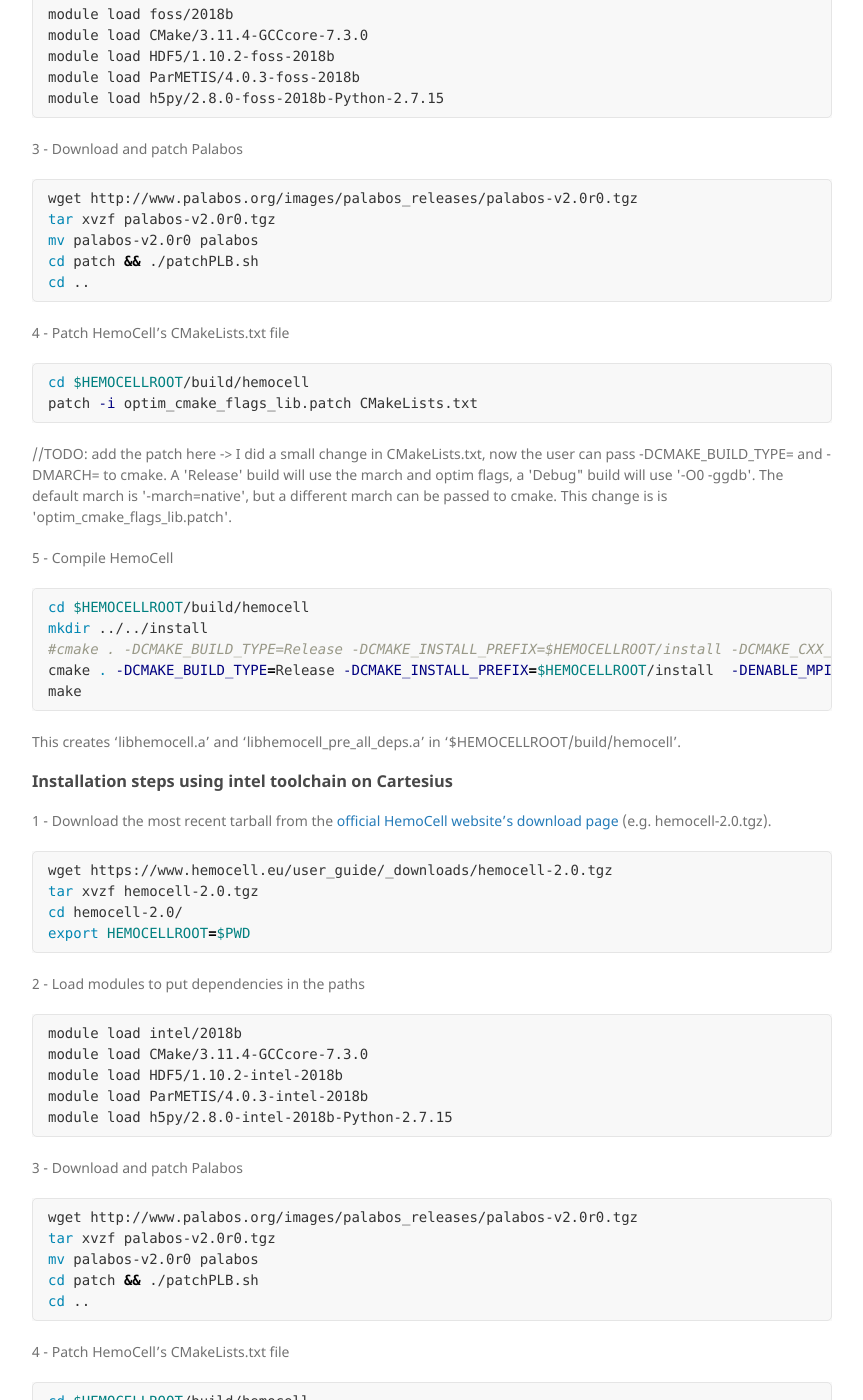
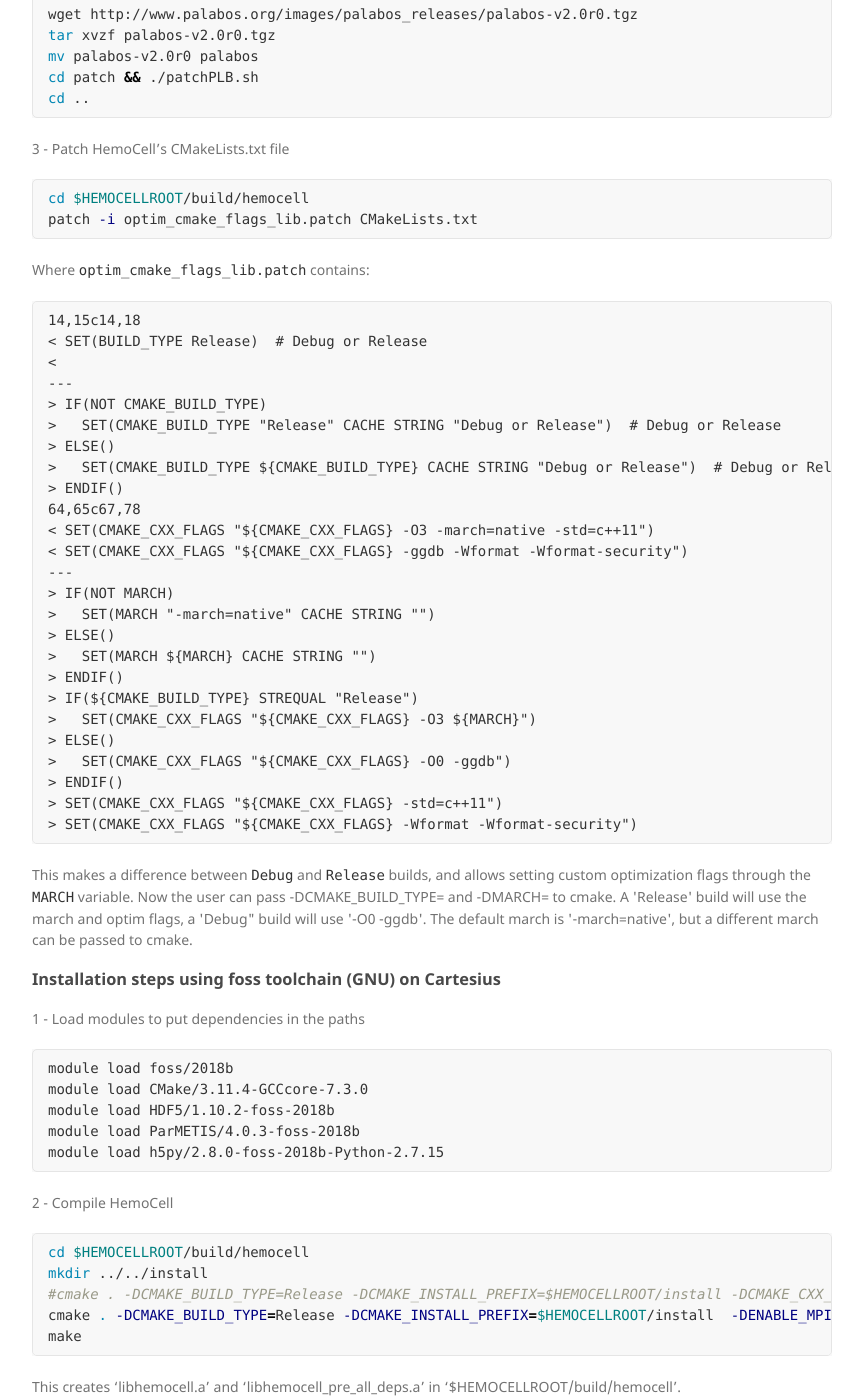
Before and after one commit to compbiomedeu/compbiomedeu.github.io, a Jekyll site: the page built from applications/HemoCell/HemoCell.md, in a window 1280 px wide and 1400 px high, scrolled down 1440 px. Shown: the whole window, without its empty margins (178-1041 px from the left). Built offline with Jekyll 4.4.1, drawn with Linux system fonts in a browser that asks for light colours; our own code applies the rules of GitHub Pages for plain Markdown files; some of the changed text lies outside the part shown.

Commit message:
improving HemoCell's, HemeLB's and Palabos's pages

````diff
--- a/applications/HemoCell/HemoCell.md
+++ b/applications/HemoCell/HemoCell.md
@@ -40,15 +40,15 @@ In this page we focus on the source code archive, but the installation steps are
 ### Prerequisites
 The following softwares and libraries are needed to compile and run HemoCell:
 - OpenMpi (>= 1.10.2) or Intel Mpi(>= 17.0.5)
-- Gcc >= 5.2.0
+- Gcc >= 5.2.0 or Intel C++ compiler(>= 17.0.5)
 - Cmake >=	3.7.2
 - Hdf5 >=	1.8.16
 - Gnu Patch >= 2.7.5
 - h5py >= 2.6.0-1
-- ParMetis 4.0.3 (Optional)
-- Palabos 2.0
+- [ParMetis](http://glaros.dtc.umn.edu/gkhome/metis/parmetis/overview) 4.0.3 (Optional)
+- [Palabos 2.0](http://www.palabos.org/index.php)
 
-### Installation steps using foss toolchain (GNU) on Cartesius
+### Download and patch steps on Cartesius
 
 1 - Download the most recent tarball from the [official HemoCell website's download page](https://www.hemocell.eu/user_guide/Downloads.html) (e.g. hemocell-2.0.tgz).
 ```bash
@@ -58,7 +58,57 @@ cd hemocell-2.0/
 export HEMOCELLROOT=$PWD
 ```
 
-2 - Load modules to put dependencies in the paths
+
+2 - Download and patch Palabos
+```bash
+wget http://www.palabos.org/images/palabos_releases/palabos-v2.0r0.tgz
+tar xvzf palabos-v2.0r0.tgz
+mv palabos-v2.0r0 palabos
+cd patch && ./patchPLB.sh
+cd ..
+```
+
+3 - Patch HemoCell's CMakeLists.txt file
+```bash
+cd $HEMOCELLROOT/build/hemocell
+patch -i optim_cmake_flags_lib.patch CMakeLists.txt
+```
+
+Where `optim_cmake_flags_lib.patch` contains:
+```
+14,15c14,18
+< SET(BUILD_TYPE Release)  # Debug or Release
+<
+---
+> IF(NOT CMAKE_BUILD_TYPE)
+>   SET(CMAKE_BUILD_TYPE "Release" CACHE STRING "Debug or Release")  # Debug or Release
+> ELSE()
+>   SET(CMAKE_BUILD_TYPE ${CMAKE_BUILD_TYPE} CACHE STRING "Debug or Release")  # Debug or Release
+> ENDIF()
+64,65c67,78
+< SET(CMAKE_CXX_FLAGS "${CMAKE_CXX_FLAGS} -O3 -march=native -std=c++11")
+< SET(CMAKE_CXX_FLAGS "${CMAKE_CXX_FLAGS} -ggdb -Wformat -Wformat-security")
+---
+> IF(NOT MARCH)
+>   SET(MARCH "-march=native" CACHE STRING "")
+> ELSE()
+>   SET(MARCH ${MARCH} CACHE STRING "")
+> ENDIF()
+> IF(${CMAKE_BUILD_TYPE} STREQUAL "Release")
+>   SET(CMAKE_CXX_FLAGS "${CMAKE_CXX_FLAGS} -O3 ${MARCH}")
+> ELSE()
+>   SET(CMAKE_CXX_FLAGS "${CMAKE_CXX_FLAGS} -O0 -ggdb")
+> ENDIF()
+> SET(CMAKE_CXX_FLAGS "${CMAKE_CXX_FLAGS} -std=c++11")
+> SET(CMAKE_CXX_FLAGS "${CMAKE_CXX_FLAGS} -Wformat -Wformat-security")
+```
+This makes a difference between `Debug` and `Release` builds, and allows setting custom optimization flags through the `MARCH` variable.
+Now the user can pass -DCMAKE_BUILD_TYPE=<Release or Debug> and -DMARCH=<arch> to cmake.
+ A 'Release' build will use the march and optim flags, a 'Debug" build will use '-O0 -ggdb'. The default march is '-march=native', but a different march can be passed to cmake.
+
+### Installation steps using foss toolchain (GNU) on Cartesius
+
+1 - Load modules to put dependencies in the paths
 
 ```bash
 module load foss/2018b
@@ -68,26 +118,7 @@ module load ParMETIS/4.0.3-foss-2018b
 module load h5py/2.8.0-foss-2018b-Python-2.7.15
 ```
 
-3 - Download and patch Palabos
-```bash
-wget http://www.palabos.org/images/palabos_releases/palabos-v2.0r0.tgz
-tar xvzf palabos-v2.0r0.tgz
-mv palabos-v2.0r0 palabos
-cd patch && ./patchPLB.sh
-cd ..
-```
-
-4 - Patch HemoCell's CMakeLists.txt file
-```bash
-cd $HEMOCELLROOT/build/hemocell
-patch -i optim_cmake_flags_lib.patch CMakeLists.txt
-```
-//TODO: add the patch here
--> I did a small change in CMakeLists.txt, now the user can pass -DCMAKE_BUILD_TYPE=<Release or Debug> and -DMARCH=<arch> to cmake. A 'Release' build will use the march and optim flags, a 'Debug" build will use '-O0 -ggdb'. The default march is '-march=native', but a different march can be passed to cmake.
-This change is is 'optim_cmake_flags_lib.patch'.
-
-
-5 - Compile HemoCell
+2 - Compile HemoCell
 ```bash
 cd $HEMOCELLROOT/build/hemocell
 mkdir ../../install
@@ -98,40 +129,15 @@ make
 
 This creates 'libhemocell.a' and 'libhemocell_pre_all_deps.a' in '$HEMOCELLROOT/build/hemocell'.
 
+### Installation steps using Intel toolchain on Cartesius
 
-
-### Installation steps using intel toolchain on Cartesius
-
-1 - Download the most recent tarball from the [official HemoCell website's download page](https://www.hemocell.eu/user_guide/Downloads.html) (e.g. hemocell-2.0.tgz).
-```bash
-wget https://www.hemocell.eu/user_guide/_downloads/hemocell-2.0.tgz
-tar xvzf hemocell-2.0.tgz
-cd hemocell-2.0/
-export HEMOCELLROOT=$PWD
-```
-
-2 - Load modules to put dependencies in the paths
+1 - Load modules to put dependencies in the paths
 ```bash
 module load intel/2018b
 module load CMake/3.11.4-GCCcore-7.3.0
 module load HDF5/1.10.2-intel-2018b
 module load ParMETIS/4.0.3-intel-2018b
 module load h5py/2.8.0-intel-2018b-Python-2.7.15
-```
-
-3 - Download and patch Palabos
-```bash
-wget http://www.palabos.org/images/palabos_releases/palabos-v2.0r0.tgz
-tar xvzf palabos-v2.0r0.tgz
-mv palabos-v2.0r0 palabos
-cd patch && ./patchPLB.sh
-cd ..
-```
-
-4 - Patch HemoCell's CMakeLists.txt file
-```bash
-cd $HEMOCELLROOT/build/hemocell
-patch -i optim_cmake_flags_lib.patch CMakeLists.txt
 ```
 
 5 - Compile HemoCell
@@ -142,13 +148,16 @@ cmake . -DCMAKE_BUILD_TYPE=Release -DCMAKE_INSTALL_PREFIX=$HEMOCELLROOT/install
 make
 ```
 
+
+This creates 'libhemocell.a' and 'libhemocell_pre_all_deps.a' in '$HEMOCELLROOT/build/hemocell'.
+
 ---
 ## Running HemoCell on Cartesius
 ---
 
 ### Simple Use case with foss toolchain: oneCellShear
 
-1 - init environment
+1 - Init environment
 ```bash
 module load foss/2018b
 module load CMake/3.11.4-GCCcore-7.3.0
@@ -157,20 +166,48 @@ module load ParMETIS/4.0.3-foss-2018b
 module load h5py/2.8.0-foss-2018b-Python-2.7.15
 ```
 
-2 - patch CMakeLists_template.txt
+2 - Patch CMakeLists_template.txt
 ```bash
 cd $HEMOCELLROOT/examples/
 patch -i optim_cmake_flags_examples.patch CMakeLists_template.txt
 ```
-//TODO: add the patch and explain what it does
 
-3 - update CMakeLists.txt for all testcases
+Where `optim_cmake_flags_examples.patch` contains:
+```
+13c13,17
+<
+---
+> IF(NOT CMAKE_BUILD_TYPE)
+>   SET(CMAKE_BUILD_TYPE "Release" CACHE STRING "Debug or Release")  # Debug or Release
+> ELSE()
+>   SET(CMAKE_BUILD_TYPE ${CMAKE_BUILD_TYPE} CACHE STRING "Debug or Release")  # Debug or Release
+> ENDIF()
+57,58c61,72
+< SET(CMAKE_CXX_FLAGS "${CMAKE_CXX_FLAGS} -O3 -march=native -std=c++11")
+< SET(CMAKE_CXX_FLAGS "${CMAKE_CXX_FLAGS} -ggdb -Wformat -Wformat-security")
+---
+> IF(NOT MARCH)
+>   SET(MARCH "-march=native" CACHE STRING "")
+> ELSE()
+>   SET(MARCH ${MARCH} CACHE STRING "")
+> ENDIF()
+> IF(${CMAKE_BUILD_TYPE} STREQUAL "Release")
+>   SET(CMAKE_CXX_FLAGS "${CMAKE_CXX_FLAGS} -O3 ${MARCH}")
+> ELSE()
+>   SET(CMAKE_CXX_FLAGS "${CMAKE_CXX_FLAGS} -O0 -ggdb")
+> ENDIF(${CMAKE_BUILD_TYPE} STREQUAL "Release")
+> SET(CMAKE_CXX_FLAGS "${CMAKE_CXX_FLAGS} -std=c++11")
+> SET(CMAKE_CXX_FLAGS "${CMAKE_CXX_FLAGS} -Wformat -Wformat-security")
+```
+This makes a difference between `Debug` and `Release` builds, and allows setting custom optimization flags through the `MARCH` variable.
+
+3 - Update CMakeLists.txt for all testcases
 ```bash
 make cmakefiles
 ```
 This replaces all <case>/CmakeLists.txt with ./CmakeLists_template.txt to update the build process for all cases.
 
-4 - compile a single example with optimization flags
+4 - Compile a single example with optimization flags
 ```bash
 cd $HEMOCELLROOT/examples/oneCellShear
 mkdir build
@@ -188,14 +225,14 @@ mpicxx  -DPLB_MPI_PARALLEL -DPLB_SMP_PARALLEL -DPLB_USE_POSIX  -I$HEMOCELLROOT/p
 mpicxx -O3 -march=sandybridge -std=c++11 -Wformat -Wformat-security -Wno-deprecated-declarations -Wno-unknown-pragmas -Wno-unused-parameter -Wall -Wextra -Werror=format-security -Wno-empty-body -Wno-unused-result -Wno-ignored-qualifiers -DNDEBUG  -rdynamic oneCellShear.o -o ../oneCellShear $HEMOCELLROOT/build/hemocell/libhemocell.a -lhdf5 -lsz -lz -ldl -lm -lpthread -lhdf5 -lhdf5_hl -lsz -lz -ldl -lm -lpthread -lhdf5_hl
 ```
 
-5 - compile all examples with default options (not recommended)
+5 - Compile all examples with default options (not recommended)
 ```bash
 cd $HEMOCELLROOT/examples
 make executables
 ```
 WARNING: this rebuilds/relinks `libhemocell.a`..
 
-6 - run example oneCellShear on Cartesius
+6 - Run example oneCellShear on Cartesius
 6.1 - interactively (not recommended)
 ```bash
 cd $HEMOCELLROOT/examples/oneCellShear
@@ -272,20 +309,20 @@ module load ParMETIS/4.0.3-intel-2018b
 module load h5py/2.8.0-intel-2018b-Python-2.7.15
 ```
 
-2 - patch CMakeLists_template.txt
+2 - Patch CMakeLists_template.txt
 ```bash
 cd $HEMOCELLROOT/examples/
 patch -i optim_cmake_flags_examples.patch CMakeLists_template.txt
 ```
-//TODO: add the patch and explain what it does
+This is the same patch as above.
 
-3 - update CMakeLists.txt for all testcases
+3 - Update CMakeLists.txt for all testcases
 ```bash
 make cmakefiles
 ```
 This replaces all <case>/CmakeLists.txt with ./CmakeLists_template.txt to update the build process for all cases.
 
-4 - compile a single example with optimization flags
+4 - Compile a single example with optimization flags
 ```bash
 cd $HEMOCELLROOT/examples/oneCellShear
 mkdir build
@@ -302,14 +339,14 @@ mpiicpc  -DPLB_MPI_PARALLEL -DPLB_SMP_PARALLEL -DPLB_USE_POSIX  -I$HEMOCELLROOT/
 mpicxx -O3 -xAVX -axCORE-AVX2 -std=c++11 -Wformat -Wformat-security -Wno-deprecated-declarations -Wno-unknown-pragmas -Wno-unused-parameter -Wall -Wextra -Werror=format-security -Wno-empty-body -Wno-unused-result -Wno-ignored-qualifiers -DNDEBUG  -rdynamic cellCollision_interior_viscosity.o -o ../cellCollision_interior_viscosity $HEMOCELLROOT/build/hemocell/libhemocell.a -lhdf5 -lsz -lz -ldl -lm -lpthread -lhdf5 -lhdf5_hl -lsz -lz -ldl -lm -lpthread -lhdf5_hl
 ```
 
-5 - compile all examples with default options (not recommended)
+5 - Compile all examples with default options (not recommended)
 ```bash
 cd $HEMOCELLROOT/examples
 make executables
 ```
 WARNING: this rebuilds/relinks `libhemocell.a`..
 
-6 - run example cellCollision_interior_viscosity on Cartesius
+6 - Run example cellCollision_interior_viscosity on Cartesius
 6.1 - interactively (not recommended)
 ```bash
 cd $HEMOCELLROOT/examples/cellCollision_interior_viscosity
````
Also changed, not shown: other parts of applications/HemoCell/HemoCell.md (+13 -2 lines), applications/HemeLB/HemeLB.md (+14 -17 lines), applications/Palabos/Palabos.md (+13 -13 lines).
